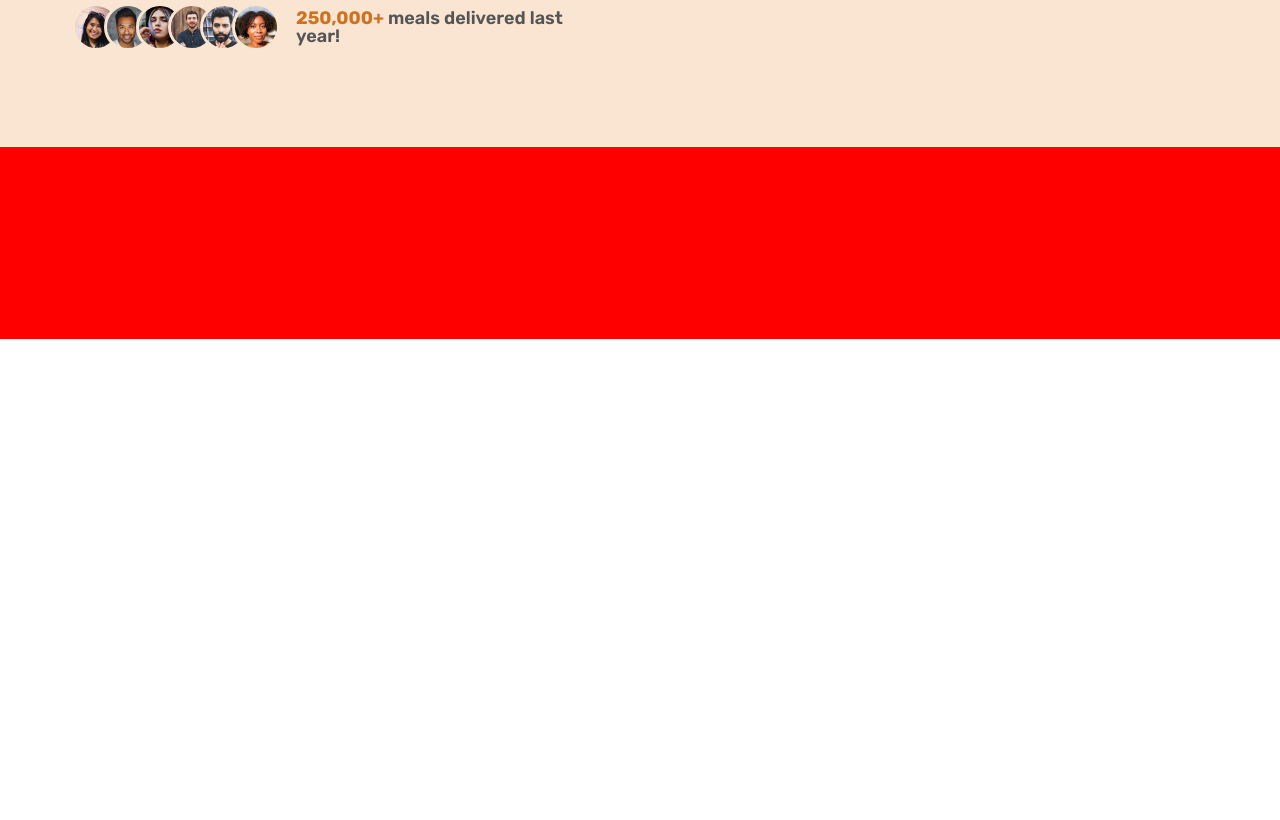
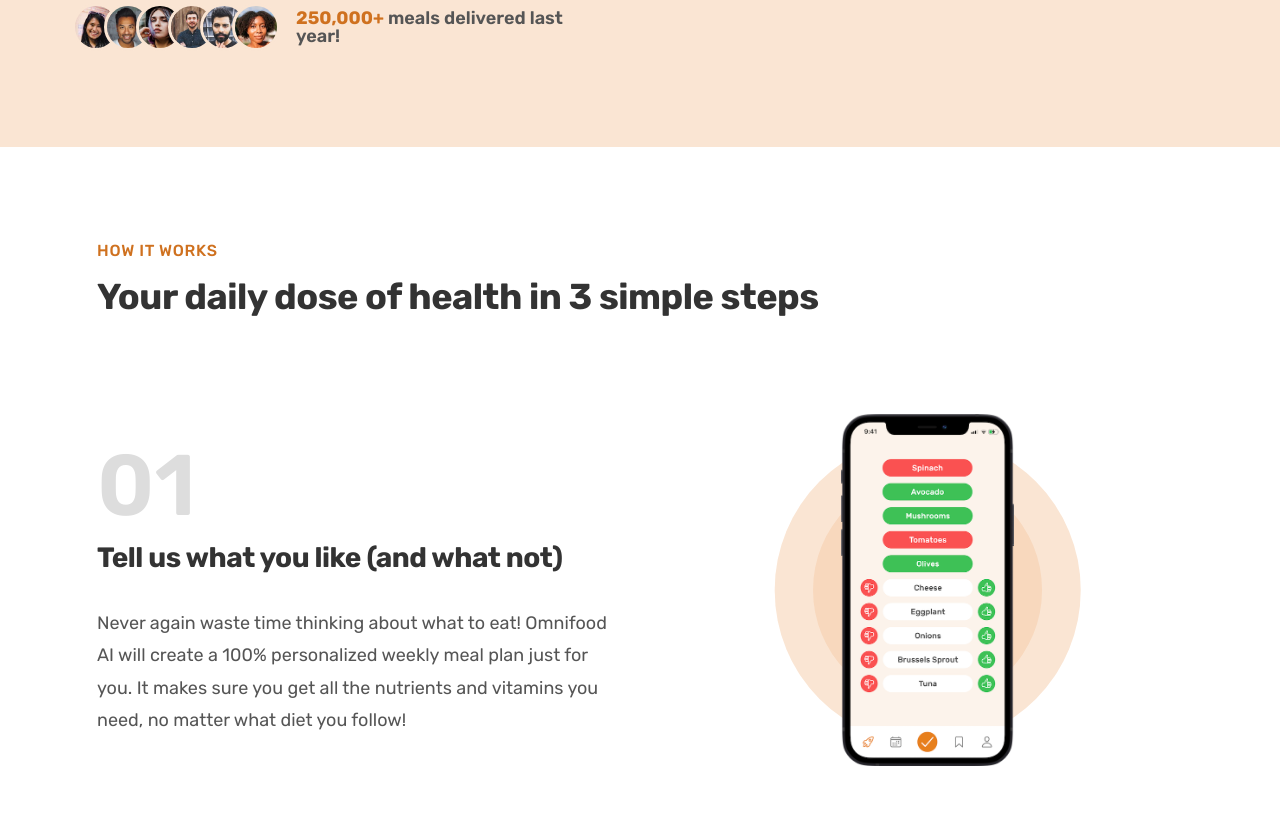
Before and after one commit to RummanH/FOOD-SUBS, a plain HTML site: page index.html in a window 1280 px wide. Shown: the part 600-1420 px from the top of the page. Before the commit the page ends 939 px from the top, so only its background shows below. Drawn offline with Linux system fonts and the light colour scheme.

Commit message:
added how it works section

```diff
--- /dev/null
+++ b/css/general.css
@@ -0,0 +1,173 @@
+/*
+--- 01 TYPOGRAPHY SYSTEM
+
+- Font sizes (px):
+10 / 12 / 14 / 16 / 18 / 20 / 24 / 30 / 36 / 44 / 52 / 62 / 74 / 86 / 98
+
+- Font weights:
+Default: 400
+Medium: 500
+Semi-bold: 600
+Bold:700
+
+- Line heights:
+Default: 1
+Small: 1.05
+Paragraphs Default: 1.6
+
+- Letter spacing
+-0.5px
+0.75px
+
+
+--- 02 COLORS
+
+- Primary: #e67e22
+- Tints:#fae5d3, #fdf2e9, #f8d8bd
+- Shades:#cf711f
+- Accents:
+- Greys: #555, #333
+
+
+--- 05 SHADOWS
+
+--- 06 BORDER-RADIUS
+Default:9px
+
+--- 07 WHITESPACE
+
+- Spacing system(px)
+2 / 4 / 8 / 12 / 16 / 24 / 32 / 48 / 64 / 80 / 96 / 128
+
+
+max-width: If the container's with is less than specified max-width 100% of the container.
+why 62.5%: browser's default is 16px , if user change default it should work we want 10px.
+rem: Root element's font size html is the root element.
+a tag: to go any where on the page or outside but button is for actions.
+=> Put the transition in the original state.
+=> Helper class to make button or any element reuseable.
+=> Header - Main - Footer
+
+
+    */
+
+* {
+  padding: 0;
+  margin: 0;
+  box-sizing: border-box;
+}
+
+html {
+  font-size: 62.5%;
+}
+
+body {
+  font-family: "Rubik", sans-serif;
+  line-height: 1;
+  font-weight: 400;
+  color: #555;
+}
+
+/* *****************************
+      GENERAL REUSEABLE COMPONENTS
+***************************** */
+
+.container {
+  max-width: 115rem;
+  padding: 0 3.2rem;
+  margin: 0 auto;
+}
+
+.grid {
+  display: grid;
+  row-gap: 9.6rem;
+  column-gap: 6.4rem;
+}
+
+.grid--center-v {
+  align-items: center;
+}
+
+.grid--2-cols {
+  grid-template-columns: repeat(2, 1fr);
+}
+
+.grid--3-cols {
+  grid-template-columns: repeat(3, 1fr);
+}
+
+.heading-primary,
+.heading-secondary,
+.heading-tertiary {
+  font-weight: 700;
+  color: #333;
+  letter-spacing: -0.5px;
+}
+
+.heading-primary {
+  font-size: 4.8rem;
+  line-height: 1.05;
+  margin-bottom: 3.2rem;
+}
+
+.heading-secondary {
+  font-size: 3.6rem;
+  line-height: 1.2;
+  margin-bottom: 9.6rem;
+}
+
+.heading-tertiary {
+  font-size: 2.8rem;
+  line-height: 1.2;
+  margin-bottom: 3.2rem;
+}
+
+.subheading {
+  display: inline-block;
+  font-size: 1.6rem;
+  font-weight: 500;
+  color: #cf711f;
+  text-transform: uppercase;
+  margin-bottom: 1.6rem;
+  letter-spacing: 0.75px;
+}
+
+.btn:link,
+.btn:visited {
+  font-size: 2rem;
+  font-weight: 600;
+  display: inline-block;
+  padding: 1.6rem 3.2rem;
+  border-radius: 9px;
+  text-decoration: none;
+  transition: all 0.3s;
+}
+
+.btn--full:link,
+.btn--full:visited {
+  background-color: #e67e22;
+  color: #fff;
+}
+
+.btn--full:hover,
+.btn--full:active {
+  background-color: #cf711f;
+}
+
+.btn--outline:link,
+.btn--outline:visited {
+  background-color: #fff;
+  color: #555;
+}
+
+.btn--outline:hover,
+.btn--outline:active {
+  background-color: #fdf2e9;
+  /* border: 3px solid #fff; */
+  /* Trick to add border inside */
+  box-shadow: inset 0 0 0 3px #fff;
+}
+
+.margin-right-sm {
+  margin-right: 1.6rem !important;
+}
--- a/css/style.css
+++ b/css/style.css
@@ -1,141 +1,3 @@
-/*
---- 01 TYPOGRAPHY SYSTEM
-
-- Font sizes (px):
-10 / 12 / 14 / 16 / 18 / 20 / 24 / 30 / 36 / 44 / 52 / 62 / 74 / 86 / 98
-
-- Font weights:
-Default: 400
-Medium: 500
-Semi-bold: 600
-Bold:700
-
-- Line heights:
-Default: 1
-Small: 1.05
-Paragraphs Default: 1.6
-
-
---- 02 COLORS
-
-- Primary: #e67e22
-- Tints:#fdf2e9, #fae5d3
-- Shades:#cf711f
-- Accents:
-- Greys: #555, #333
-
-
---- 05 SHADOWS
-
---- 06 BORDER-RADIUS
-Default:9px
-
---- 07 WHITESPACE
-
-- Spacing system(px)
-2 / 4 / 8 / 12 / 16 / 24 / 32 / 48 / 64 / 80 / 96 / 128
-
-
-max-width: If the container's with is less than specified max-width 100% of the container.
-why 62.5%: browser's default is 16px , if user change default it should work we want 10px.
-rem: Root element's font size html is the root element.
-a tag: to go any where on the page or outside but button is for actions.
-=> Put the transition in the original state.
-=> Helper class to make button or any element reuseable.
-=> Header - Main - Footer
-
-
-    */
-
-* {
-  padding: 0;
-  margin: 0;
-  box-sizing: border-box;
-}
-
-html {
-  font-size: 62.5%;
-}
-
-body {
-  font-family: "Rubik", sans-serif;
-  line-height: 1;
-  font-weight: 400;
-  color: #555;
-}
-
-/* *****************************
-      GENERAL REUSEABLE COMPONENTS
-***************************** */
-
-.container {
-  max-width: 110rem;
-  padding: 0 3.2rem;
-  margin: 0 auto;
-}
-
-.grid {
-  display: grid;
-  gap: 9.6rem;
-}
-
-.grid--2-cols {
-  grid-template-columns: repeat(2, 1fr);
-}
-
-.grid--3-cols {
-  grid-template-columns: repeat(3, 1fr);
-}
-
-.heading-primary {
-  font-size: 4.8rem;
-  font-weight: 700;
-  line-height: 1.05;
-  color: #333;
-  letter-spacing: -0.5px;
-  margin-bottom: 3.2rem;
-}
-
-.btn:link,
-.btn:visited {
-  font-size: 2rem;
-  font-weight: 600;
-  display: inline-block;
-  padding: 1.6rem 3.2rem;
-  border-radius: 9px;
-  text-decoration: none;
-  transition: all 0.3s;
-}
-
-.btn--full:link,
-.btn--full:visited {
-  background-color: #e67e22;
-  color: #fff;
-}
-
-.btn--full:hover,
-.btn--full:active {
-  background-color: #cf711f;
-}
-
-.btn--outline:link,
-.btn--outline:visited {
-  background-color: #fff;
-  color: #555;
-}
-
-.btn--outline:hover,
-.btn--outline:active {
-  background-color: #fdf2e9;
-  /* border: 3px solid #fff; */
-  /* Trick to add border inside */
-  box-shadow: inset 0 0 0 3px #fff;
-}
-
-.margin-right-sm {
-  margin-right: 1.6rem !important;
-}
-
 /* *****************************
       HEADER
 ***************************** */
@@ -262,5 +124,56 @@
 
 .section-how {
   padding: 9.6rem 0;
-  background-color: red;
 }
+
+.step-number {
+  font-size: 8.6rem;
+  font-weight: 600;
+  color: #ddd;
+  margin-bottom: 1.2rem;
+}
+
+.step-description {
+  font-size: 1.8rem;
+  line-height: 1.8;
+}
+
+.step-img-box {
+  display: flex;
+  align-items: center;
+  justify-content: center;
+  position: relative;
+}
+
+.step-img-box::before,
+.step-img-box::after {
+  content: "";
+  display: block;
+  position: absolute;
+  top: 50%;
+  left: 50%;
+  transform: translate(-50%, -50%);
+  border-radius: 50%;
+}
+
+.step-img-box::before {
+  /* height: 60%; */
+  /* Trick 60% of its parent's width */
+  width: 60%;
+  padding-bottom: 60%;
+  background-color: #fae5d3;
+  z-index: -2;
+}
+
+.step-img-box::after {
+  /* height: 60%; */
+  /* Trick 60% of its parent's width */
+  width: 45%;
+  padding-bottom: 45%;
+  background-color: #f8d8bd;
+  z-index: -1;
+}
+
+.step-img {
+  width: 34%;
+}
--- a/index.html
+++ b/index.html
@@ -11,6 +11,7 @@
       rel="stylesheet"
     />
     <link rel="stylesheet" href="css/style.css" />
+    <link rel="stylesheet" href="css/general.css" />
 
     <title>Monthly food subscription</title>
   </head>
@@ -68,7 +69,73 @@
           </div>
         </div>
       </section>
-      <section class="section-how"></section>
+      <section class="section-how">
+        <div class="container">
+          <span class="subheading">How it works</span>
+          <h2 class="heading-secondary">
+            Your daily dose of health in 3 simple steps
+          </h2>
+        </div>
+        <div class="container grid grid--2-cols grid--center-v">
+          <!-- STEP 01 -->
+          <div class="step-text-box">
+            <p class="step-number">01</p>
+            <h3 class="heading-tertiary">
+              Tell us what you like (and what not)
+            </h3>
+            <p class="step-description">
+              Never again waste time thinking about what to eat! Omnifood AI
+              will create a 100% personalized weekly meal plan just for you. It
+              makes sure you get all the nutrients and vitamins you need, no
+              matter what diet you follow!
+            </p>
+          </div>
+          <div class="step-img-box">
+            <img
+              src="img/app/app-screen-1.png"
+              class="step-img"
+              alt="iPhon app preferences selection screen"
+            />
+          </div>
+
+          <!-- STEP 02 -->
+          <div class="step-img-box">
+            <img
+              src="img/app/app-screen-2.png"
+              class="step-img"
+              alt="iPhon app meal selection screen"
+            />
+          </div>
+
+          <div class="step-text-box">
+            <p class="step-number">02</p>
+            <h3 class="heading-tertiary">Approve your weekly meal plan</h3>
+            <p class="step-description">
+              Approve your weekly meal plan: Once per week, approve the meal
+              plan generated for you by Omnifood AI. You can change ingredients,
+              swap entire meals, or even add your own recipes.
+            </p>
+          </div>
+
+          <!-- STEP 03 -->
+          <div class="step-text-box">
+            <p class="step-number">03</p>
+            <h3 class="heading-tertiary">Receive meals at convenient time</h3>
+            <p class="step-description">
+              Best chefs in town will cook your selected meal every day, and we
+              will deliver it to your door whenever works best for you. You can
+              change delivery schedule and address daily!
+            </p>
+          </div>
+          <div class="step-img-box">
+            <img
+              src="img/app/app-screen-3.png"
+              class="step-img"
+              alt="iPhon app with delivery selection screen"
+            />
+          </div>
+        </div>
+      </section>
     </main>
   </body>
 </html>
```
